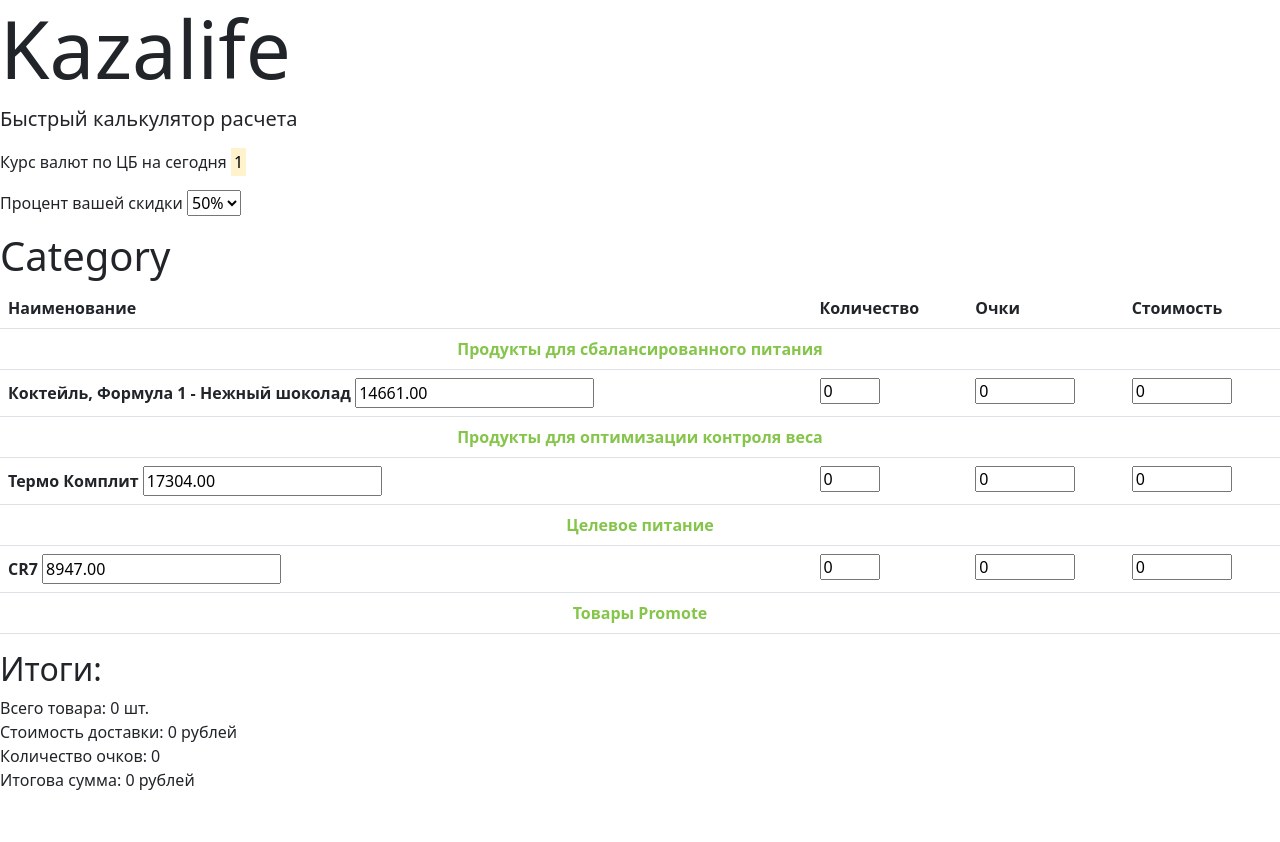
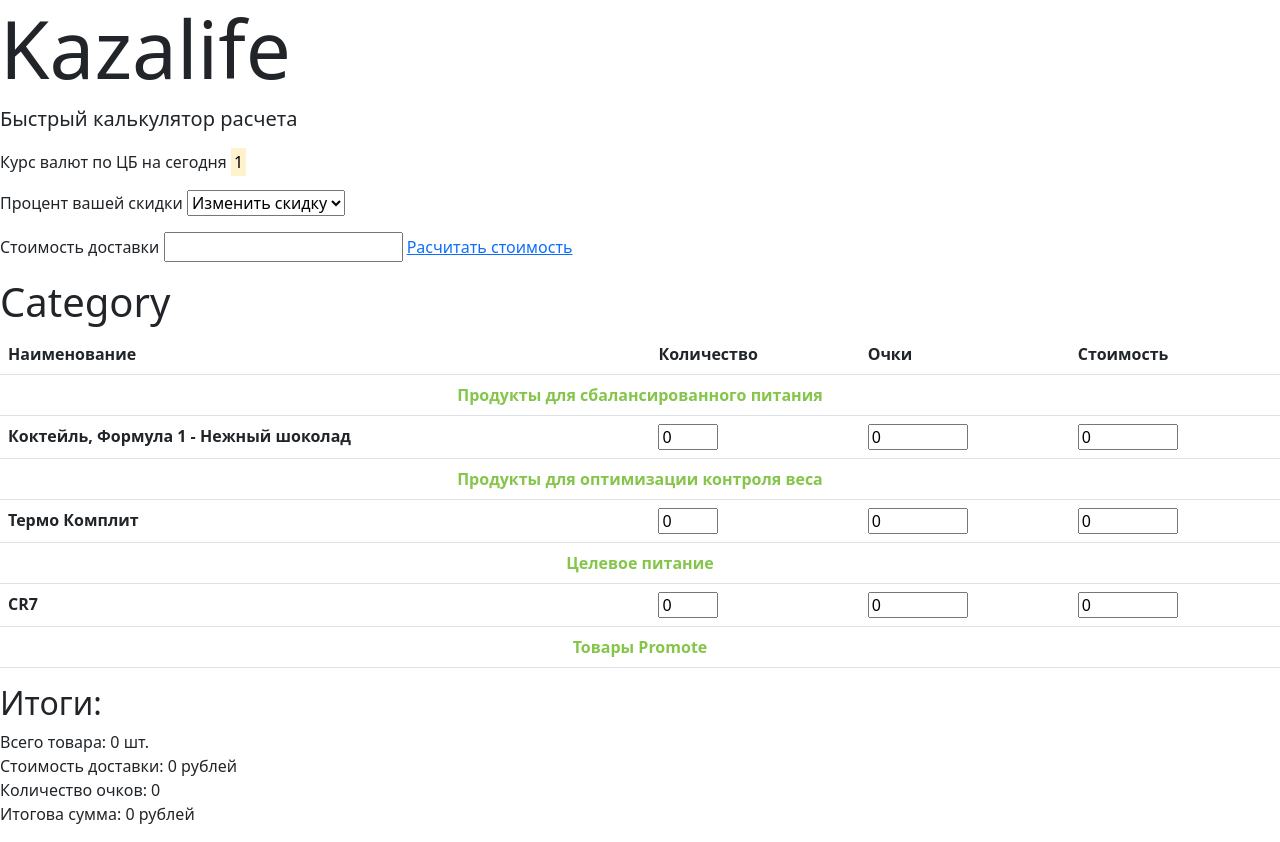
Before and after one commit to miketevelev/kazalife, a Django app: template calc/templates/index.html in a window 1280 px wide. Before the commit the page ends 790 px from the top, so only its background shows below. Run offline with Django 4.2, Linux system fonts and the light colour scheme; data comes from the database, SQL or seed files in the repository; the template is opened without the code that fills it: values that come from a table or form of the project are taken from there, most other values are stand-ins (such as "Sample title", 1, 10 or a date in 2020); some libraries are stand-ins or nearby versions.

Commit message:
procent added

```diff
--- a/calc/templates/index.html
+++ b/calc/templates/index.html
@@ -8,6 +8,7 @@
     <link rel="stylesheet" href="{%  static 'css/bootstrap.min.css' %}">
     <script src="{%  static 'js/bootstrap.min.js' %}"></script>
     <script src="https://cdnjs.cloudflare.com/ajax/libs/jquery/3.3.1/jquery.min.js"></script>
+    <script src="https://ajax.googleapis.com/ajax/libs/jquery/3.6.1/jquery.min.js"></script>
     <script type="text/javascript">
       function add_to_total(el){
           var parent = $(el).closest('tr');
@@ -43,21 +44,42 @@
       }
     </script>
 </head>
-<body>
+<form>
     <h1 class="display-1">Kazalife</h1>
     <p class="lead">Быстрый калькулятор расчета</p>
     <p>Курс валют по ЦБ на сегодня <mark>{{ currency_num }}</mark></p>
     <p>
         Процент вашей скидки
-        <span class="inp-group">
-            <select onchange= "add_to_total(this)" name="proc" id="proc">
-                <option value="proc100">50%</option>
-                <option value="proc50">42%</option>
-                <option value="proc25">35%</option>
+            {% if resultcome == '1' %}
+                100%
+            {% elif resultcome == '2' %}
+                50%
+            {% elif resultcome == '3' %}
+                42%
+            {% elif resultcome == '4' %}
+                35%
+            {% elif resultcome == '5' %}
+                25%
+            {% elif resultcome == '6' %}
+                15%
+            {% endif %}
+        <form action="{% url 'index' %}">
+            <select type="submit" name="price" onchange="this.form.submit()" value="dd">
+                <option value="1" selected disabled hidden>Изменить скидку</option>
+                <option value="1">100%</option>
+                <option value="2">50%</option>
+                <option value="3">42%</option>
+                <option value="4">35%</option>
+                <option value="5">25%</option>
+                <option value="6">15%</option>
             </select>
-        </span>
+        </form>
+        <form>Стоимость доставки
+            <input type="number" id="delivery">
+            <a href="">Расчитать стоимость</a>
+        </form>
     </p>
-
+</form>
     <h1>Category</h1>
     {% if categorys %}
     <table class="table table-hover">
@@ -69,15 +91,29 @@
                 <th scope="col">Стоимость</th>
             </tr>
         </thead>
-        <tbody>
+        <tbody id="base">
             {% for category in categorys %}
             <th style="color: #84c54a;" class="lopendeopdrachten text-center" colspan="5">{{ category.name }}</th>
                 {% for product in products %}
                     {% if product.category.id == category.id %}
                         <tr>
                             <th scope="row">
-                                {{ product.name }} <input type="text" id="proc_inside" class="proc_inside" value="{{ product.proc100 }}">
-                                <input type="hidden" class="pr price" value="{{ product.proc100 }}">
+                                {{ product.name }}
+                                <input type="hidden" id="price" class="pr price" value="
+                                    {% if resultcome == '1' %}
+                                        {{ product.proc100 }}
+                                    {% elif resultcome == '2' %}
+                                        {{ product.proc50 }}
+                                    {% elif resultcome == '3' %}
+                                        {{ product.proc42 }}
+                                    {% elif resultcome == '4' %}
+                                        {{ product.proc35 }}
+                                    {% elif resultcome == '5' %}
+                                        {{ product.proc25 }}
+                                    {% elif resultcome == '6' %}
+                                        {{ product.proc15 }}
+                                    {% endif %}
+                                ">
                                 <input type="hidden" class="pr vp" value="{{ product.vp }}">
                             </th>
                             <td><input type="number" class="pr qty" value="0" onchange= "add_to_total(this)" style="width: 60px; height: 26px"></td>
@@ -96,19 +132,5 @@
         Количество очков: <span id="final_vp">0</span><br/>
         Итогова сумма: <span id="final_price">0</span> рублей</p>
 
-<script>
-    const sel=document.getElementById('proc')
-    sel.addEventListener("change", changeOpt);
-
-    function changeOpt() {
-        let opt=sel.options[sel.selectedIndex]
-        var collect = document.getElementsByClassName('proc_inside');
-          for (el of collect) {
-              {#el.value=opt.value;#}
-              el.value='{' + '{ product.' + opt.value + ' }}';
-            }
-    }
-</script>
-
 </body>
 </html>
--- a/kazalife/urls.py
+++ b/kazalife/urls.py
@@ -21,4 +21,5 @@
 urlpatterns = [
     path('', views.index, name='index'),
     path('admin/', admin.site.urls),
+    path('index', views.index, name='indexex'),
 ]
```
Also changed, not shown: calc/views.py (+6 -1 lines).
